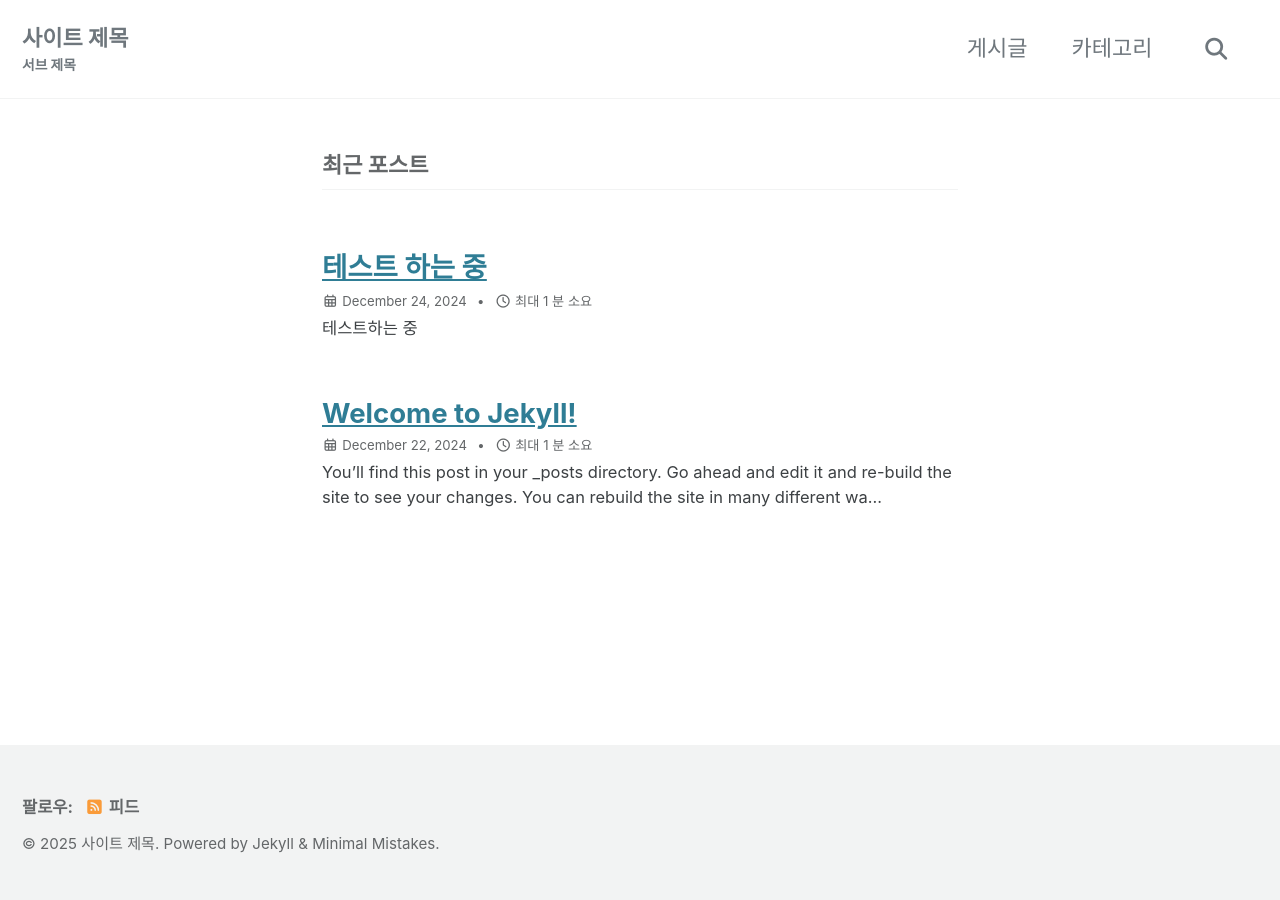
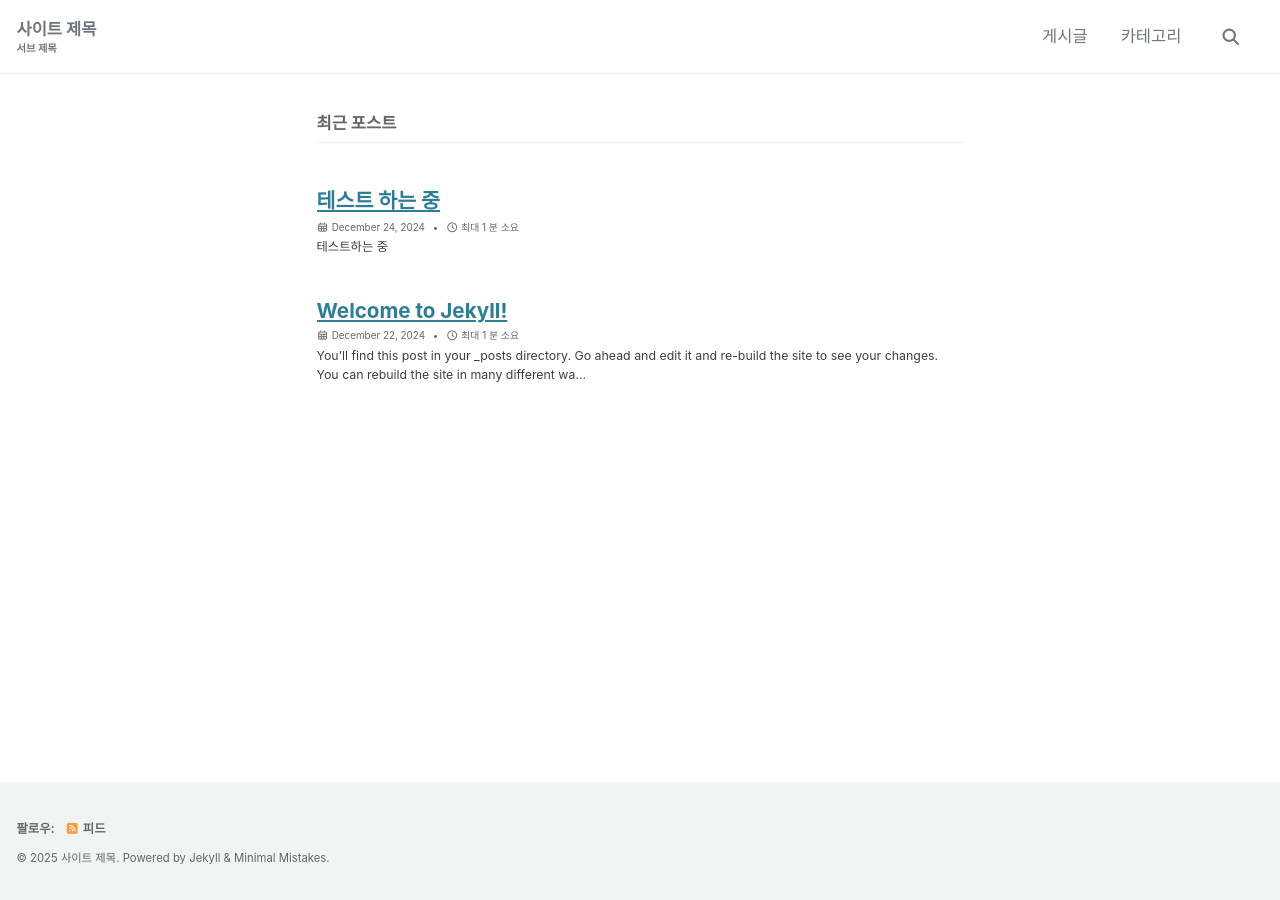
Before and after one commit to eui20n/eui20n.github.io, a Jekyll site: the page built from index.markdown, in a window 1280 px wide. Built offline with Jekyll 4.4.1, drawn with Linux system fonts in a browser that asks for light colours; cached includes are drawn as plain includes; the list of posts is cut into pages by our own code.

Commit message:
폰트 사이즈 변경

```diff
--- a/_sass/minimal-mistakes/_navigation.scss
+++ b/_sass/minimal-mistakes/_navigation.scss
@@ -512,7 +512,7 @@
 
   .nav__title {
     color: #fff;
-    font-size: $type-size-6;
+    font-size: $type-size-5;
     background: $primary-color;
     border-start-start-radius: $border-radius;
     border-start-end-radius: $border-radius;
--- a/_sass/minimal-mistakes/_variables.scss
+++ b/_sass/minimal-mistakes/_variables.scss
@@ -6,7 +6,7 @@
    Typography
    ========================================================================== */
 
-$doc-font-size: 16px !default;
+$doc-font-size: 12px !default;
 $doc-font-size-medium: $doc-font-size * 1.125 !default;
 $doc-font-size-large: $doc-font-size * 1.25 !default;
 $doc-font-size-x-large: $doc-font-size * 1.375 !default;
```
